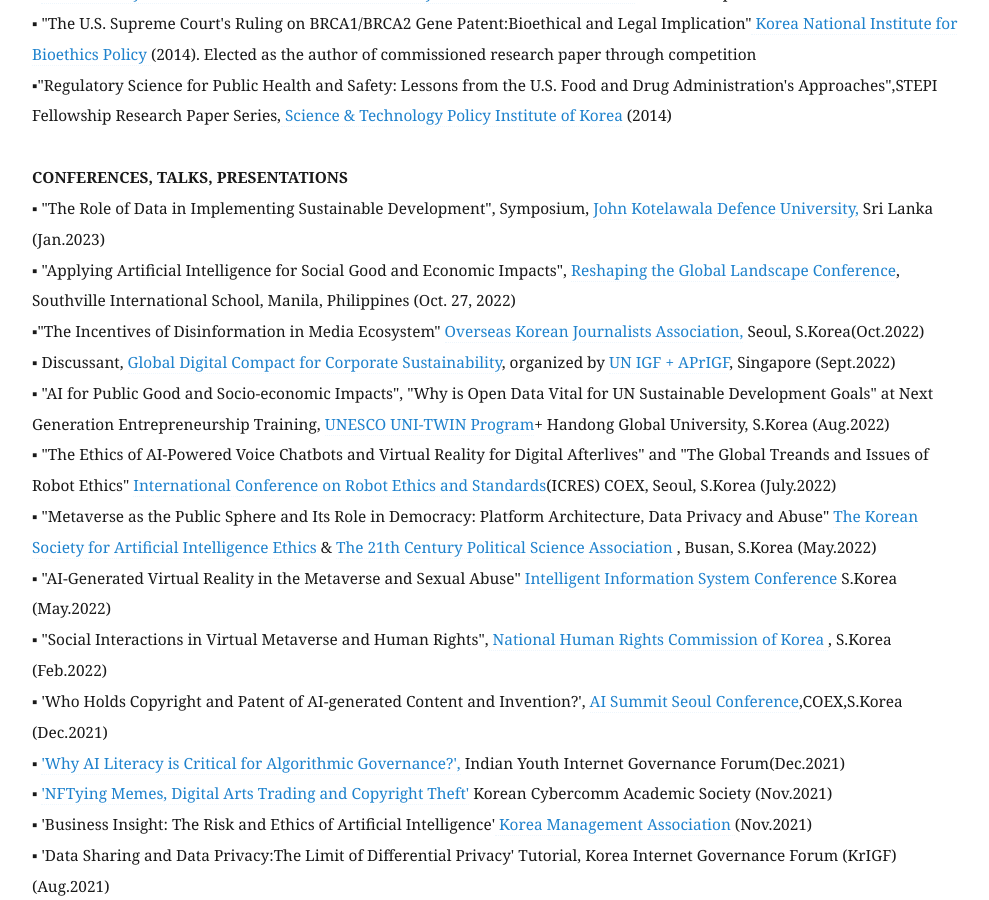
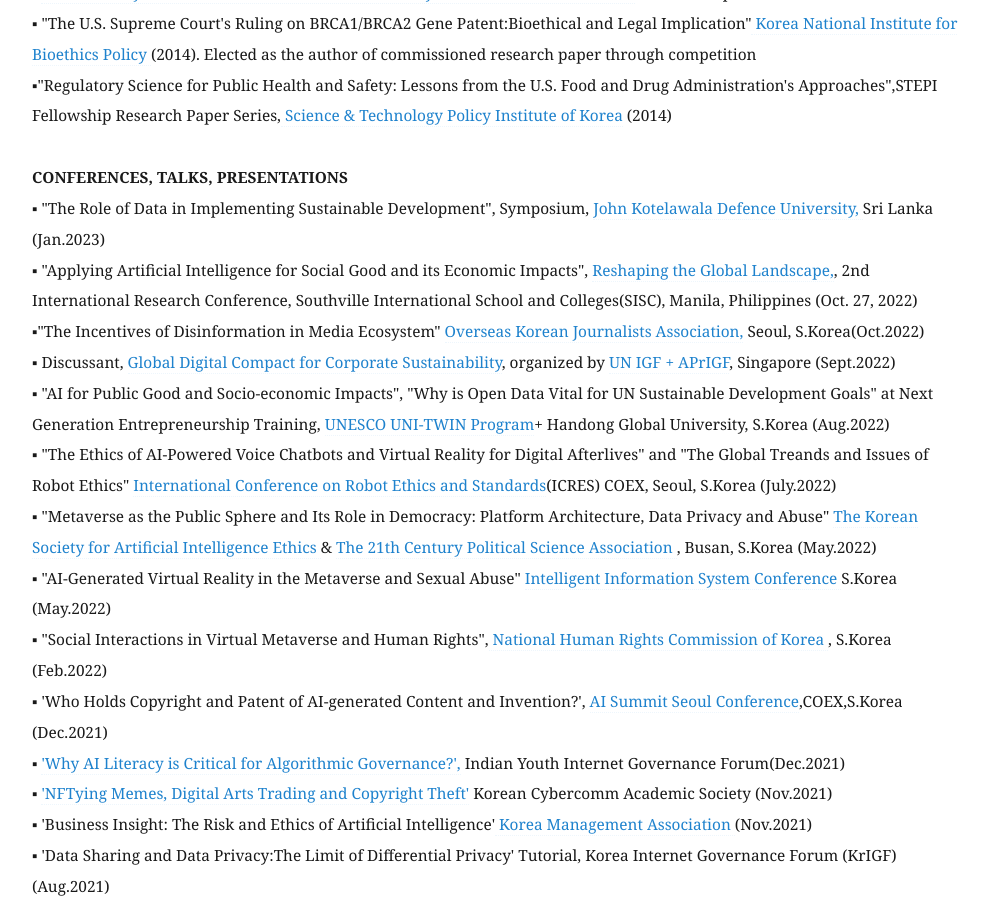
Before and after one commit to eunchangchoi/eunchangchoi.github.io, a Jekyll site: the page built from index.md, in a window 1280 px wide and 900 px high, scrolled down 3592 px. Shown: the whole window, without its empty margins (68-1057 px from the left). Built offline with Jekyll 4.4.1, drawn with Linux system fonts in a browser that asks for light colours.

Commit message:
Update index.md

```diff
--- a/index.md
+++ b/index.md
@@ -78,7 +78,7 @@
      <br>
  <strong> CONFERENCES, TALKS, PRESENTATIONS </strong> <br>
 ▪ "The Role of Data in Implementing Sustainable Development", Symposium, <a href="https://www.kdu.ac.lk/"> John Kotelawala Defence University, </a>Sri Lanka (Jan.2023) <br>
-▪ "Applying Artificial Intelligence for Social Good and Economic Impacts", <a href="https://www.southville.edu.ph/news-ay-2022"> Reshaping the Global Landscape Conference</a>, Southville International School, Manila, Philippines (Oct. 27, 2022) <br>
+▪ "Applying Artificial Intelligence for Social Good and its Economic Impacts", <a href="https://www.southville.edu.ph/news/reshaping-the-global-landscape-through-research-southville-hosts-second-international-research-conference"> Reshaping the Global Landscape,</a>, 2nd International Research Conference, Southville International School and Colleges(SISC), Manila, Philippines (Oct. 27, 2022) <br>
 ▪"The Incentives of Disinformation in Media Ecosystem" <a href="https://www.okja.org/"> Overseas Korean Journalists Association,</a> Seoul, S.Korea(Oct.2022) <br>
 ▪ Discussant, <a href="https://www.un.org/techenvoy/global-digital-compact"> Global Digital Compact for Corporate Sustainability</a>, organized by <a href="https://ap.rigf.asia/news/2022-program-schedule/"> UN IGF + APrIGF</a>, Singapore (Sept.2022)<br>
 ▪ "AI for Public Good and Socio-economic Impacts", "Why is Open Data Vital for UN Sustainable Development Goals" at Next Generation Entrepreneurship Training, <a href="https://unitwin.handong.edu/en/business/business01.php?PHPSESSID=69c02cb1186389da4b0fabb228f124c0"> UNESCO UNI-TWIN Program</a>+ Handong Global University, S.Korea (Aug.2022) <br>
```
